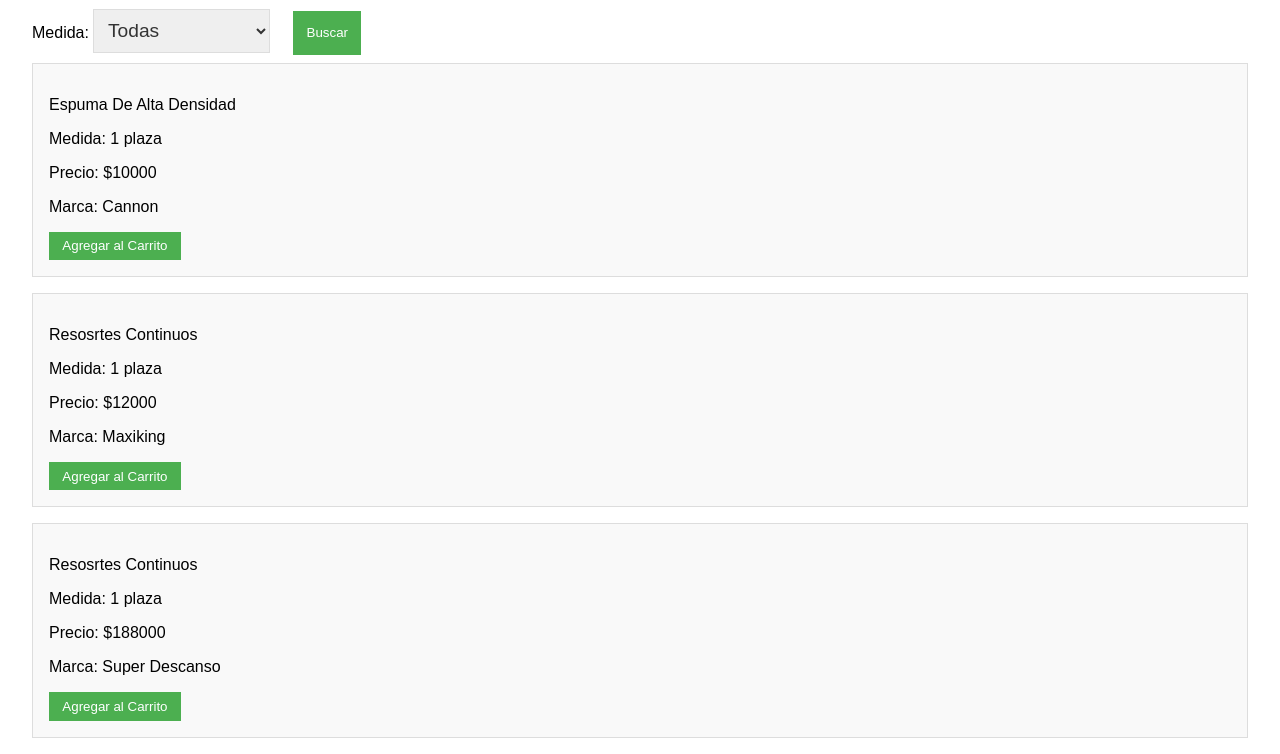
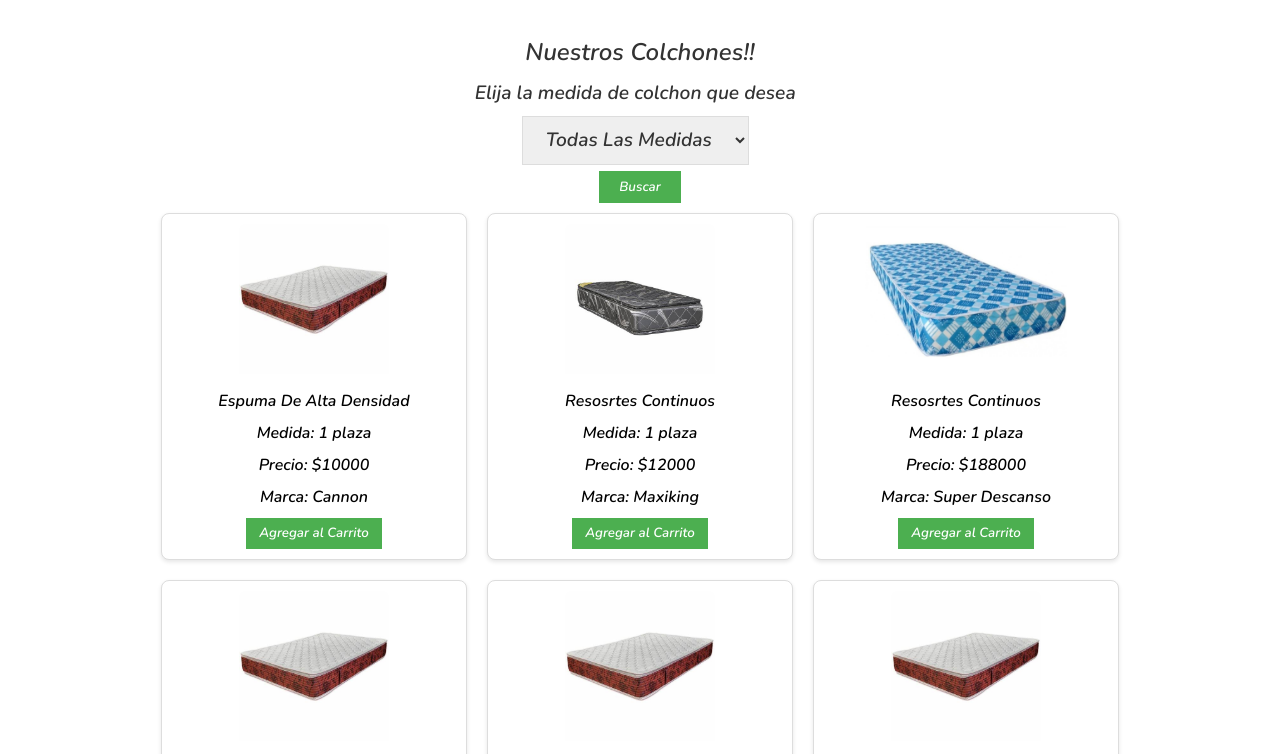
Before and after one commit to lucianoboldrini/TerceraJS, a plain HTML site: page index.html in a window 1280 px wide. Shown: the part 209-963 px from the top of the page. Drawn offline with nearby package versions, Linux system fonts and the light colour scheme; some packages are replaced by stand-ins of ours; a script that the page names is missing.

Commit message:
Entrega final

```diff
--- /dev/null
+++ b/data.json
@@ -0,0 +1,171 @@
+[
+    {
+        "id": 1,
+        "tipo": "Espuma De Alta Densidad",
+        "medida": "1 plaza",
+        "precio": 10000,
+        "marca": "Cannon",
+        "imagen": "sueñodorado.jpeg"
+
+    },
+    {
+        "id": 2,
+        "tipo": "Resosrtes Continuos",
+        "medida": "1 plaza",
+        "precio": 12000,
+        "marca": "Maxiking",
+        "imagen": "maxiking.jpeg"
+    },
+    {
+        "id": 3,
+        "tipo": "Resosrtes Continuos",
+        "medida": "1 plaza",
+        "precio": 188000,
+        "marca": "Super Descanso",
+        "imagen": "superdescanso.jpeg"
+    },
+    {
+        "id": 4,
+        "tipo": "Espuma De Alta Densidad",
+        "medida": "1 plaza",
+        "precio": 120600,
+        "marca": "Elegante",
+        "imagen": "sueñodorado.jpeg"
+    },
+    {
+        "id": 5,
+        "tipo": "Espuma De Alta Densidad",
+        "medida": "1 plaza y media",
+        "precio": 15200,
+        "marca": "Sueño Dorado",
+        "imagen": "sueñodorado.jpeg"
+    },
+    {
+        "id": 6,
+        "tipo": "Espuma De Alta Densidad",
+        "medida": "1 plaza y media",
+        "precio": 150000,
+        "marca": "Maxiking",
+        "imagen": "sueñodorado.jpeg"
+    },
+    {
+        "id": 7,
+        "tipo": "Espuma De Alta Densidad",
+        "medida": "1 plaza y media",
+        "precio": 207000,
+        "marca": "Elegante",
+        "imagen": "sueñodorado.jpeg"
+    },
+    {
+        "id": 8,
+        "tipo": "Espuma De Alta Densidad",
+        "medida": "1 plaza y media",
+        "precio": 81000,
+        "marca": "Cannon",
+        "imagen": "sueñodorado.jpeg"
+    },
+    {
+        "id": 9,
+        "tipo": "Resosrtes Continuos",
+        "medida": "1 plaza y media",
+        "precio": 18000,
+        "marca": "Super Descanso",
+        "imagen": "sueñodorado.jpeg"
+    },
+    {
+        "id": 10,
+        "tipo": "Espuma De Alta Densidad",
+        "medida": "2 plazas",
+        "precio": 70000,
+        "marca": "Maxiking",
+        "imagen": "sueñodorado.jpeg"
+    },
+    {
+        "id": 11,
+        "tipo": "Espuma De Alta Densidad",
+        "medida": "2 plazas",
+        "precio": 112000,
+        "marca": "Elegante",
+        "imagen": "sueñodorado.jpeg"
+    },
+    {
+        "id": 12,
+        "tipo": "Espuma De Alta Densidad",
+        "medida": "2 plazas",
+        "precio": 200000,
+        "marca": "Sueño Dorado",
+        "imagen": "sueñodorado.jpeg"
+    },
+    {
+        "id": 13,
+        "tipo": "Resosrtes Continuos",
+        "medida": "2 plazas",
+        "precio": 240000,
+        "marca": "Super Descanso",
+        "imagen": "sueñodorado.jpeg"
+    },
+    {
+        "id": 14,
+        "tipo": "Espuma De Alta Densidad",
+        "medida": "Queen",
+        "precio": 350000,
+        "marca": "Super Descanso",
+        "imagen": "sueñodorado.jpeg"
+    },
+    {
+        "id": 15,
+        "tipo": "Espuma De Alta Densidad",
+        "medida": "Queen",
+        "precio": 450000,
+        "marca": "Sueño Dorado",
+        "imagen": "sueñodorado.jpeg"
+    },
+    {
+        "id": 16,
+        "tipo": "Espuma De Alta Densidad",
+        "medida": "Queen",
+        "precio": 650000,
+        "marca": "Cannon",
+        "imagen": "sueñodorado.jpeg"
+    },
+    {
+        "id": 17,
+        "tipo": "Resosrtes Continuos",
+        "medida": "Queen",
+        "precio": 380000,
+        "marca": "Elegante",
+        "imagen": "sueñodorado.jpeg"
+    },
+    {
+        "id": 18,
+        "tipo": "Espuma De Alta Densidad",
+        "medida": "King",
+        "precio": 500000,
+        "marca": "Cannon",
+        "imagen": "sueñodorado.jpeg"
+    },
+    {
+        "id": 19,
+        "tipo": "Resosrtes Continuos",
+        "medida": "King",
+        "precio": 536000,
+        "marca": "Maxiking",
+        "imagen": "sueñodorado.jpeg"
+    },
+    {
+        "id": 20,
+        "tipo": "Resosrtes Continuos",
+        "medida": "King",
+        "precio": 836000,
+        "marca": "Super Descanso",
+        "imagen": "sueñodorado.jpeg"
+    },
+    {
+        "id": 21,
+        "tipo": "Resosrtes Continuos",
+        "medida": "King",
+        "precio": 636000,
+        "marca": "Elegante",
+        "imagen": "sueñodorado.jpeg"
+    }
+]
--- a/index.html
+++ b/index.html
@@ -10,15 +10,14 @@
 
 <body>
     <header>
-        <h1>Merino Muebles</h1>
-        <p>Bienvenido a nuestra tienda</p>
+        <img src="./logo.png" alt="Merino Muebles Logo" id="logo">
     </header>
 
     <section>
-        <h2>Nuestros Productos</h2>
-        <label for="medida">Medida:</label>
+        <h2>Nuestros Colchones!!</h2>
+        <label for="medida">Elija la medida de colchon que desea</label>
         <select id="medida">
-            <option value="todas">Todas</option>
+            <option value="todas">Todas Las Medidas</option>
             <option value="1 plaza">1 plaza</option>
             <option value="1 plaza y media">1 plaza y media</option>
             <option value="2 plazas">2 plazas</option>
@@ -30,18 +29,16 @@
     </section>
 
     <section>
-
         <div id="carrito">
+            <img src="./carro.png" alt="Carrito de Compras" id="carritoIcono">
             <div id="carritoList"></div>
             <p id="total">Total: $0</p>
             <button id="finalizarBtn">Finalizar Compra</button>
         </div>
     </section>
 
-
-
-<script src="main.js"></script>
-
+    <script src="//cdn.jsdelivr.net/npm/sweetalert2@10"></script>
+    <script src="main.js"></script>
 </body>
 
 </html>
--- a/main.js
+++ b/main.js
@@ -1,38 +1,27 @@
-//Crear Constructor
+// Clase para representar un colchón
 class Colchon {
-    constructor(id, tipo, medida, precio, marca) {
+    constructor(id, tipo, medida, precio, marca, imagen) {
         this.id = id;
         this.tipo = tipo;
         this.medida = medida;
         this.precio = precio;
         this.marca = marca;
+        this.imagen = imagen; // Ruta de la imagen del colchón
     }
 }
 
-// Crear un array de objetos Colchon
-const colchones = [
-    new Colchon(1, "Espuma De Alta Densidad", "1 plaza", 10000, "Cannon"),
-    new Colchon(2, "Resosrtes Continuos", "1 plaza", 12000, "Maxiking"),
-    new Colchon(3, "Resosrtes Continuos", "1 plaza", 188000, "Super Descanso"),
-    new Colchon(4, "Espuma De Alta Densidad", "1 plaza", 120600, "Elegante"),
-    new Colchon(5, "Espuma De Alta Densidad", "1 plaza y media", 15200, "Sueño Dorado"),
-    new Colchon(6, "Espuma De Alta Densidad", "1 plaza y media", 150000, "Maxiking"),
-    new Colchon(7, "Espuma De Alta Densidad", "1 plaza y media", 207000, "Elegante"),
-    new Colchon(8, "Espuma De Alta Densidad", "1 plaza y media", 81000, "Cannon"),
-    new Colchon(9, "Resosrtes Continuos", "1 plaza y media", 18000, "Super Descanso"),
-    new Colchon(10, "Espuma De Alta Densidad", "2 plazas", 70000, "Maxiking"),
-    new Colchon(11, "Espuma De Alta Densidad", "2 plazas", 112000, "Elegante"),
-    new Colchon(12, "Espuma De Alta Densidad", "2 plazas", 200000, "Sueño Dorado"),
-    new Colchon(13, "Resosrtes Continuos", "2 plazas", 240000, "Super Descanso"),
-    new Colchon(14, "Espuma De Alta Densidad", "Queen", 350000, "Super Descanso"),
-    new Colchon(15, "Espuma De Alta Densidad", "Queen", 450000, "Sueño Dorado"),
-    new Colchon(16, "Espuma De Alta Densidad", "Queen", 650000, "Cannon"),
-    new Colchon(17, "Resosrtes Continuos", "Queen", 380000, "Elegante"),
-    new Colchon(18, "Espuma De Alta Densidad", "King", 500000, "Cannon"),
-    new Colchon(19,"Resosrtes Continuos","King" ,536000,"Maxiking" ),
-    new Colchon(20,"Resosrtes Continuos","King" ,836000,"Super Descanso" ),
-    new Colchon(21,"Resosrtes Continuos","King" ,636000,"Elegante" ),
-];
+let colchones = []; // Array que almacenará los colchones cargados desde el JSON
+
+window.addEventListener('load', () => {
+    fetch('data.json')
+        .then(response => response.json())
+        .then(data => {
+            colchones = data; // Cargar los colchones desde el JSON
+            mostrarColchonesEnDOM(colchones);
+        })
+        .catch(error => console.error('Error cargando data.json', error));
+});
+
 // Obtener referencias a elementos del DOM
 const medidaSelect = document.getElementById("medida");
 const buscarBtn = document.getElementById("buscarBtn");
@@ -51,6 +40,7 @@ function filtrarColchonesPorMedida(medida) {
         return colchones.filter(colchon => colchon.medida.toLowerCase() === medida);
     }
 }
+
 // Función para mostrar colchones en el DOM
 function mostrarColchonesEnDOM(colchonesMostrados) {
     colchonesList.innerHTML = ""; // Limpiar la lista antes de mostrar los colchones
@@ -59,6 +49,10 @@ function mostrarColchonesEnDOM(colchonesMostrados) {
         colchonesMostrados.forEach(colchon => {
             const colchonDiv = document.createElement("div");
             colchonDiv.classList.add("colchon");
+
+            const imagen = document.createElement("img"); // Agregar la imagen
+            imagen.src = colchon.imagen; // Ruta de la imagen
+            imagen.alt = colchon.tipo; // Texto alternativo para la imagen
 
             const titulo = document.createElement("p");
             titulo.textContent = colchon.tipo;
@@ -76,6 +70,7 @@ function mostrarColchonesEnDOM(colchonesMostrados) {
             agregarBtn.textContent = "Agregar al Carrito";
             agregarBtn.addEventListener("click", () => agregarAlCarrito(colchon));
 
+            colchonDiv.appendChild(imagen); // Agregar la imagen al div del colchón
             colchonDiv.appendChild(titulo);
             colchonDiv.appendChild(medida);
             colchonDiv.appendChild(precio);
@@ -89,7 +84,7 @@ function mostrarColchonesEnDOM(colchonesMostrados) {
     }
 }
 
-// Función para actualizar el carrito con los precios según los artículos que agregue
+// Función para actualizar el carrito con los precios según los artículos que se agregaron
 function actualizarCarrito() {
     carritoList.innerHTML = ""; // Limpiar la lista antes de mostrar los productos
     let total = 0;
@@ -190,13 +185,24 @@ window.addEventListener("load", () => {
         actualizarCarrito();
     }
 });
+
 // Obtener referencia al botón de finalizar compra
 const finalizarBtn = document.getElementById("finalizarBtn");
 
 // Manejador de evento para el botón de finalizar compra
+// Utilizo Sweet Alert2 para mostrar una alerta de "Gracias por su compra"
 finalizarBtn.addEventListener("click", () => {
-    alert("¡Muchas gracias por tu compra!");
+    Swal.fire({
+        position: 'top-end',
+        icon: 'success',
+        title: '¡Muchas Gracias Por Su Compra!',
+        showConfirmButton: false,
+        timer: 2500
+    });
+
     carrito.length = 0; // Vaciar el carrito
     localStorage.setItem("carrito", JSON.stringify(carrito)); // Guardar el carrito vacío en el almacenamiento local
-    location.reload();
+    setTimeout(() => {
+        location.reload(); // Recargar la página después de 1 segundo más que la alerta
+    }, 2501);
 });
--- a/styles.css
+++ b/styles.css
@@ -1,7 +1,8 @@
-/* todos los estilos de la sección de la tienda */
+/* Estilos generales */
+@import url('https://fonts.googleapis.com/css2?family=Nunito:ital,wght@1,600&display=swap');
 
 body {
-  font-family: Arial, sans-serif;
+  font-family: 'Nunito', sans-serif;
   margin: 0;
   padding: 0;
   box-sizing: border-box;
@@ -10,76 +11,133 @@ body {
 header {
   background-color: #333;
   color: white;
+  padding: 1em 0;
   text-align: center;
-  padding: 1em 0;
 }
+#logo {
 
+  height: auto; /* Altura automática para mantener la proporción */
+  margin-right: 10px; /* Espaciado a la derecha del logo */
+  opacity: 0.7; /* Opacidad del logo (puedes ajustar el valor) */
+}
+/* Estilos para la sección de la tienda */
 section {
   margin: 2em;
+  display: flex;
+  flex-direction: column; /* Cambio la dirección del flujo a vertical */
+  align-items: center; /* Centrar elementos horizontalmente */
+  text-align: center; /* Centrar texto */
 }
 
 section h2 {
+  font-family: 'Nunito', sans-serif;
   font-size: 1.5em;
   color: #333;
   margin-bottom: 0.5em;
 }
 
-select, button {
-  margin-right: 1em;
+/* Estilo para la etiqueta del menú desplegable "Medida" */
+label[for="medida"] {
+  font-family: 'Nunito', sans-serif;
+  font-size: 1.2em;
+  color: #333;
+  margin-right: 0.5em;
 }
 
-select {
+/* Estilo para el menú desplegable "Medida" */
+select#medida {
+  font-family: 'Nunito', sans-serif;
   font-size: 1.2em;
   color: #333;
-  margin-bottom: 0.5em;
-  padding: 0.5em;
+  margin-right: 0.5em;
+  padding: 0.5em 1em;
   border: 1px solid #ddd;
+  margin-top: 0.5em; /* Agregado para separar del botón "Buscar" */
 }
 
-option {
-  padding: 0.5em;
+/* Estilo para el botón "Buscar" */
+button#buscarBtn {
+  font-family: 'Nunito', sans-serif;
+  background-color: #4CAF50;
+  color: white;
+  border: none;
+  padding: 0.5em 1.5em;
+  cursor: pointer;
+  margin-top: 0.5em; /* Agregado para separar del menú desplegable */
 }
 
-button#buscarBtn {
-    background-color: #4CAF50;
-    color:white ;
-    border:none ;
-    padding :0.5em 1em ;
-    cursor:pointer ;
-    height :3.3em ;
-    transition: all .2s ease-in-out;
+/* Estilo para el contenedor de cada colchón (card) */
+.colchon {
+  display: inline-block;
+  vertical-align: top;
+  width: calc(25% - 20px);
+  margin: 10px;
+  border: 1px solid #ddd;
+  box-shadow: 0 2px 4px rgba(0, 0, 0, 0.1);
+  border-radius: 8px;
+  background-color: #fff;
+  text-align: center;
+  padding: 10px;
 }
 
-button#buscarBtn:hover {
-    transform: scale(1.1);
+/* Estilo para la imagen del colchón */
+.colchon img {
+  max-width: 100%;
+  height: auto;
+  border-top-left-radius: 8px;
+  border-top-right-radius: 8px;
+  max-height: 150px;
 }
 
-.colchon {
-    background-color:#f9f9f9 ;
-    border :1px solid #ddd ;
-    padding :1em ;
-    margin-bottom :1em
+/* Estilo para el título del colchón */
+.colchon p {
+  font-weight: bold;
+  margin: 10px 0;
+  overflow: hidden;
+  text-overflow: ellipsis;
+  white-space: nowrap;
 }
 
-.colchon h2 {
-    margin-top :0
+/* Estilo para los detalles adicionales del colchón (medida, precio, marca, etc.) */
+.colchon .detalle {
+  margin: 5px 0;
 }
 
 .colchon button {
-    background-color:#4CAF50 ;
-    color:white ;
-    border:none ;
-    padding :0.5em 1em ;
-    cursor:pointer
-}
-.colchon-carrito button {
+  font-family: 'Nunito', sans-serif;
   background-color: #4CAF50;
   color: white;
   border: none;
   padding: 0.5em 1em;
   cursor: pointer;
-  margin-right: 0.5em;
 }
+
+.colchon button:hover {
+  transform: scale(1.1);
+}
+/* Estilos para el carrito de compras */
+#carrito {
+  border: 1px solid #ddd;
+  padding: 1em;
+  background-color: #f9f9f9;
+  position: fixed;
+  right: 2em;
+  top: 2em;
+  border-radius: 8px; /* Bordes redondeados */
+  box-shadow: 0 2px 4px rgba(0, 0, 0, 0.1); /* Sombra suave */
+  width: 250px; /* Ancho del carrito */
+}
+
+#carritoList {
+  max-height: 300px;
+  overflow: auto;
+}
+
+#total {
+  font-weight: bold;
+  margin-top: 1em;
+}
+
 #finalizarBtn {
   background-color: #4CAF50;
   color: white;
@@ -87,25 +145,12 @@ button#buscarBtn:hover {
   padding: 0.5em 1em;
   cursor: pointer;
   margin-top: 1em;
+  width: 100%;
+  border-radius: 4px; /* Bordes redondeados */
+  transition: background-color 0.3s ease-in-out;
 }
 
 #finalizarBtn:hover {
-  transform: scale(1.1);
+  background-color: #45a049; /* Cambio de color al pasar el mouse */
+  transform: scale(1.05); /* Efecto de escala al pasar el mouse */
 }
-.colchon button:hover {
-    transform: scale(1.1);
-}
-
-#carrito {
-    border :1px solid #ddd ;
-    padding :1em ;
-    background-color:#f9f9f9 ;
-    position :fixed ;
-    right :2em ;
-    top :2em
-}
-
-#carritoList {
-    max-height :300px ;
-    overflow:auto
-}
```
Also changed, not shown: canon.jpg (added), carro.png (added), logo.png (added), maxiking.jpeg (added), sueñodorado.jpeg (added), superdescanso.jpeg (added).
